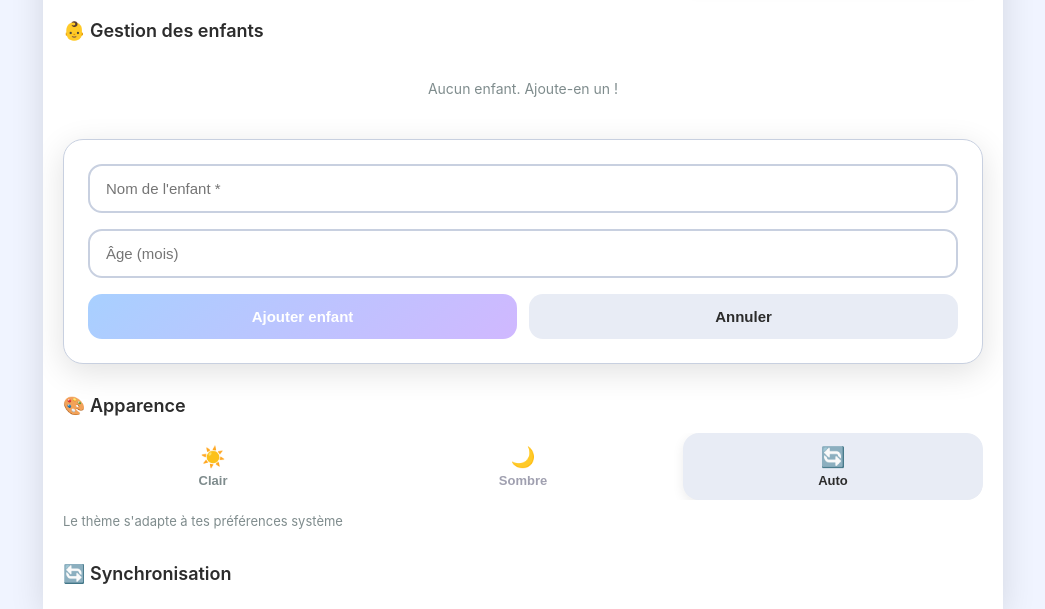
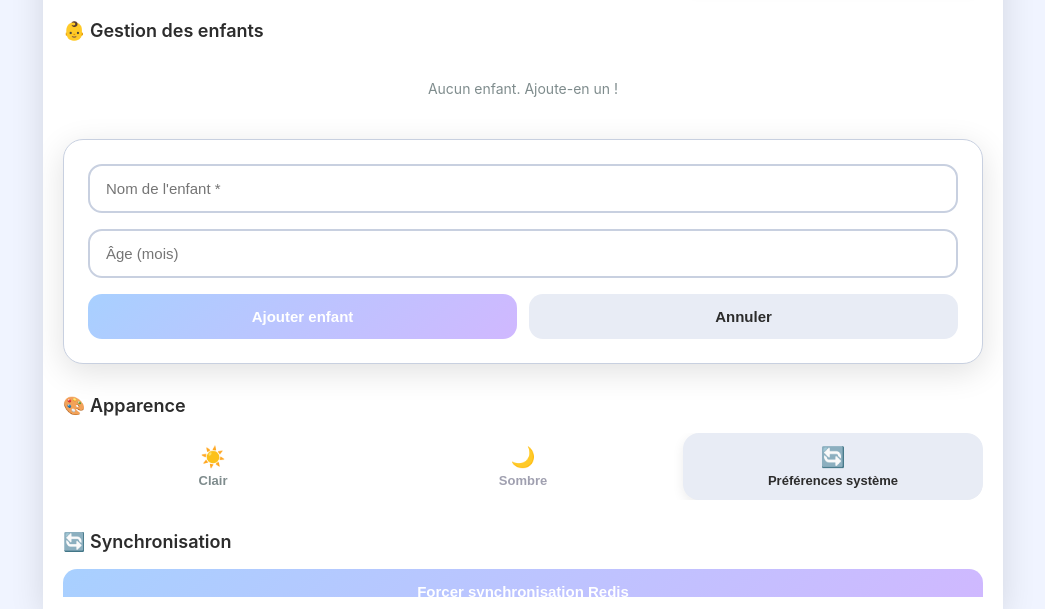
Before and after one commit to sicho95/Sommeil, a website: page index.html in a window 1280 px wide. Both pictures are taken after a click on the button "Ajouter". Shown: the part 191-800 px from the top of the page, without its empty margins (117-1162 px from the left). Drawn offline with Linux system fonts and the light colour scheme; no server answers.

Commit message:
Update theme button label and hint text

```diff
--- a/index.html
+++ b/index.html
@@ -101,10 +101,9 @@
           </button>
           <button class="theme-tab active" data-theme="auto">
             <span class="theme-icon">🔄</span>
-            <span class="theme-label">Auto</span>
+            <span class="theme-label">Préférences système</span>
           </button>
         </div>
-        <p class="theme-hint">Le thème s'adapte à tes préférences système</p>
       </div>
 
       <div class="settings-section">
```
